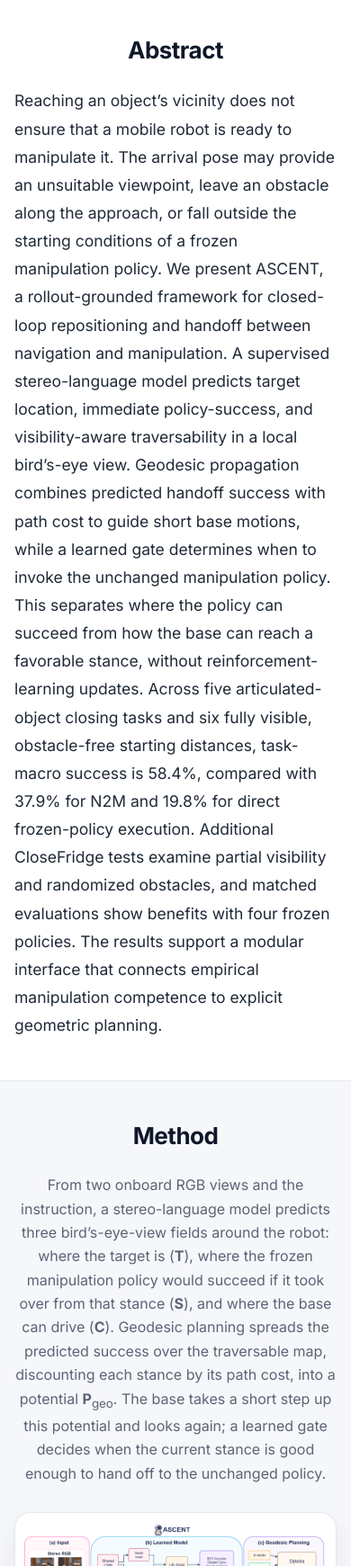
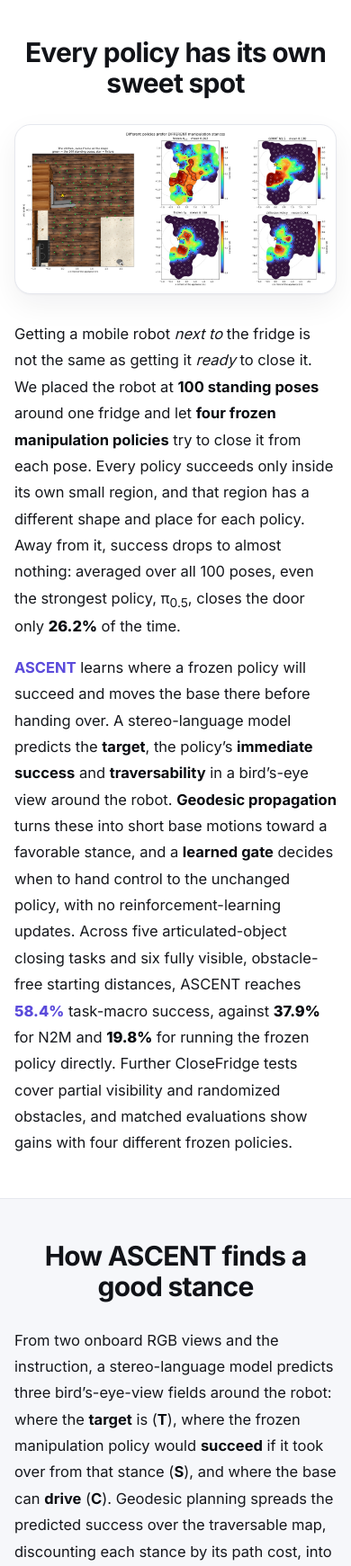
Before and after one commit to ascent-robot/ascent-robot.github.io, a plain HTML site: page index.html in a window 390 px wide. Shown: the part 1520-3261 px from the top of the page at 90% size. Drawn offline with Linux system fonts and the light colour scheme.

Commit message:
Headline sections: "Every policy has its own sweet spot" with the stance heatmaps
- The abstract becomes a headline section: the four-policy stance heatmaps
  (100 standing poses around one fridge) and two paragraphs, key terms in
  bold and the headline numbers highlighted.
- Method and Results get descriptive headlines; body text is near-black and
  justified instead of grey and centred.

Co-Authored-By: Claude Opus 5.5 <noreply@anthropic.com>

```diff
--- a/assets/css/site.css
+++ b/assets/css/site.css
@@ -1,7 +1,7 @@
 :root{
   --bg:#ffffff;
   --fg:#0f172a;
-  --ink:#1f2937;
+  --ink:#16181d;          /* body text: plain near-black, not grey */
   --muted:#5b6475;
   --line:#e6e8ee;
   --alt:#f6f7fa;
@@ -311,3 +311,26 @@ footer{padding:34px 0;text-align:center;color:var(--muted);font-size:14px;border
   background:#f6f5ff;border:1px solid #e7e4fb}
 .takeaway-k{font:700 12px/1 var(--mono);letter-spacing:.08em;text-transform:uppercase;color:var(--accent)}
 .takeaway p{margin:10px 0 0;color:var(--ink);font-size:16.5px;line-height:1.7}
+
+/* ---------- headline sections (intro, method, results) ---------- */
+.section h2.headline{font-size:clamp(30px,4.4vw,44px);font-weight:700;letter-spacing:-0.025em;
+  color:#111318;text-align:center;margin:0 0 28px}
+.fig-card{
+  margin:0 0 30px;background:#fff;border:1px solid var(--line);border-radius:18px;
+  padding:clamp(8px,2vw,22px);
+  box-shadow:0 1px 2px rgba(15,23,42,.04),0 12px 32px rgba(15,23,42,.06);
+}
+.fig-card img{display:block;width:100%;height:auto}
+.prose{max-width:960px;margin:0 auto}
+.prose p{margin:0 0 16px;color:var(--ink);font-size:17.5px;line-height:1.78;text-align:justify}
+.prose p:last-child{margin-bottom:0}
+.prose strong{color:#0b0d12;font-weight:700}
+.prose em{font-style:italic}
+.prose .num{font-weight:800}
+.prose .hl{color:var(--accent)}
+#method .prose{margin-bottom:30px}
+#results .prose{margin-bottom:6px}
+.takeaway p{color:var(--ink)}
+@media (max-width:560px){
+  .prose p{text-align:left;font-size:16.5px}
+}
--- a/index.html
+++ b/index.html
@@ -105,24 +105,53 @@
   </div>
 </section>
 
-<section class="section" id="abstract">
-  <div class="wrap narrow">
-    <h2>Abstract</h2>
-    <p class="abstract">Reaching an object’s vicinity does not ensure that a mobile robot is ready to manipulate it. The arrival pose may provide an unsuitable viewpoint, leave an obstacle along the approach, or fall outside the starting conditions of a frozen manipulation policy. We present ASCENT, a rollout-grounded framework for closed-loop repositioning and handoff between navigation and manipulation. A supervised stereo-language model predicts target location, immediate policy-success, and visibility-aware traversability in a local bird’s-eye view. Geodesic propagation combines predicted handoff success with path cost to guide short base motions, while a learned gate determines when to invoke the unchanged manipulation policy. This separates where the policy can succeed from how the base can reach a favorable stance, without reinforcement-learning updates. Across five articulated-object closing tasks and six fully visible, obstacle-free starting distances, task-macro success is 58.4%, compared with 37.9% for N2M and 19.8% for direct frozen-policy execution. Additional CloseFridge tests examine partial visibility and randomized obstacles, and matched evaluations show benefits with four frozen policies. The results support a modular interface that connects empirical manipulation competence to explicit geometric planning.</p>
+<section class="section" id="intro">
+  <div class="wrap">
+    <h2 class="headline">Every policy has its own sweet spot</h2>
+    <figure class="fig-card">
+      <img src="assets/img/stance-heatmaps.jpg" width="2200" height="1110" loading="lazy"
+           alt="Success rate of four frozen manipulation policies from 100 standing poses around the same fridge; each policy succeeds only inside its own small region.">
+    </figure>
+    <div class="prose">
+      <p>
+        Getting a mobile robot <em>next to</em> the fridge is not the same as getting it <em>ready</em> to close
+        it. We placed the robot at <strong>100 standing poses</strong> around one fridge and let
+        <strong>four frozen manipulation policies</strong> try to close it from each pose. Every policy succeeds
+        only inside its own small region, and that region has a different shape and place for each policy.
+        Away from it, success drops to almost nothing: averaged over all 100 poses, even the strongest policy,
+        &pi;<sub>0.5</sub>, closes the door only <strong class="num">26.2%</strong> of the time.
+      </p>
+      <p>
+        <strong class="hl">ASCENT</strong> learns where a frozen policy will succeed and moves the base there
+        before handing over. A stereo-language model predicts the <strong>target</strong>, the policy&rsquo;s
+        <strong>immediate success</strong> and <strong>traversability</strong> in a bird&rsquo;s-eye view around
+        the robot. <strong>Geodesic propagation</strong> turns these into short base motions toward a favorable
+        stance, and a <strong>learned gate</strong> decides when to hand control to the unchanged policy, with no
+        reinforcement-learning updates. Across five articulated-object closing tasks and six fully visible,
+        obstacle-free starting distances, ASCENT reaches <strong class="num hl">58.4%</strong> task-macro
+        success, against <strong class="num">37.9%</strong> for N2M and <strong class="num">19.8%</strong> for
+        running the frozen policy directly. Further CloseFridge tests cover partial visibility and randomized
+        obstacles, and matched evaluations show gains with four different frozen policies.
+      </p>
+    </div>
   </div>
 </section>
 
 <section class="section alt" id="method">
   <div class="wrap">
-    <h2>Method</h2>
-    <p class="lede center">
-      From two onboard RGB views and the instruction, a stereo-language model predicts three bird&rsquo;s-eye-view
-      fields around the robot: where the target is (<b>T</b>), where the frozen manipulation policy would succeed if
-      it took over from that stance (<b>S</b>), and where the base can drive (<b>C</b>). Geodesic planning spreads
-      the predicted success over the traversable map, discounting each stance by its path cost, into a potential
-      <b>P</b><sub>geo</sub>. The base takes a short step up this potential and looks again; a learned gate decides
-      when the current stance is good enough to hand off to the unchanged policy.
-    </p>
+    <h2 class="headline">How ASCENT finds a good stance</h2>
+    <div class="prose">
+      <p>
+        From two onboard RGB views and the instruction, a stereo-language model predicts three bird&rsquo;s-eye-view
+        fields around the robot: where the <strong>target</strong> is (<strong>T</strong>), where the frozen
+        manipulation policy would <strong>succeed</strong> if it took over from that stance (<strong>S</strong>),
+        and where the base can <strong>drive</strong> (<strong>C</strong>). Geodesic planning spreads the predicted
+        success over the traversable map, discounting each stance by its path cost, into a potential
+        <strong>P<sub>geo</sub></strong>. The base takes a short step up this potential and looks again; a
+        <strong>learned gate</strong> decides when the current stance is good enough to hand off to the unchanged
+        policy.
+      </p>
+    </div>
     <figure class="method-fig">
       <img src="assets/img/method.png" width="1612" height="760" loading="lazy"
            alt="ASCENT overview: stereo RGB and the instruction go into a learned model that predicts target, success and traversability fields; geodesic planning turns them into a potential that guides the base.">
@@ -132,12 +161,15 @@
 
 <section class="section" id="results">
   <div class="wrap">
-    <h2>Results</h2>
-    <p class="lede center">
-      Five articulated-object closing tasks. In every example, ASCENT, N2M and &pi;<sub>0.5</sub> only start from
-      the same pose in the same randomized kitchen, and all three use the same frozen &pi;<sub>0.5</sub> checkpoint
-      for manipulation &mdash; they differ only in where the base is when it starts.
-    </p>
+    <h2 class="headline">Results on five different tasks</h2>
+    <div class="prose">
+      <p>
+        Five articulated-object closing tasks. In every example, ASCENT, N2M and &pi;<sub>0.5</sub> only start from
+        the <strong>same pose</strong> in the same randomized kitchen, and all three use the <strong>same frozen
+        &pi;<sub>0.5</sub> checkpoint</strong> for manipulation &mdash; they differ only in where the base is when
+        it starts.
+      </p>
+    </div>
 
   <article class="task" id="closefridge" data-task="CloseFridge">
     <div class="task-head">
```
Also changed, not shown: assets/img/stance-heatmaps.jpg (added).
